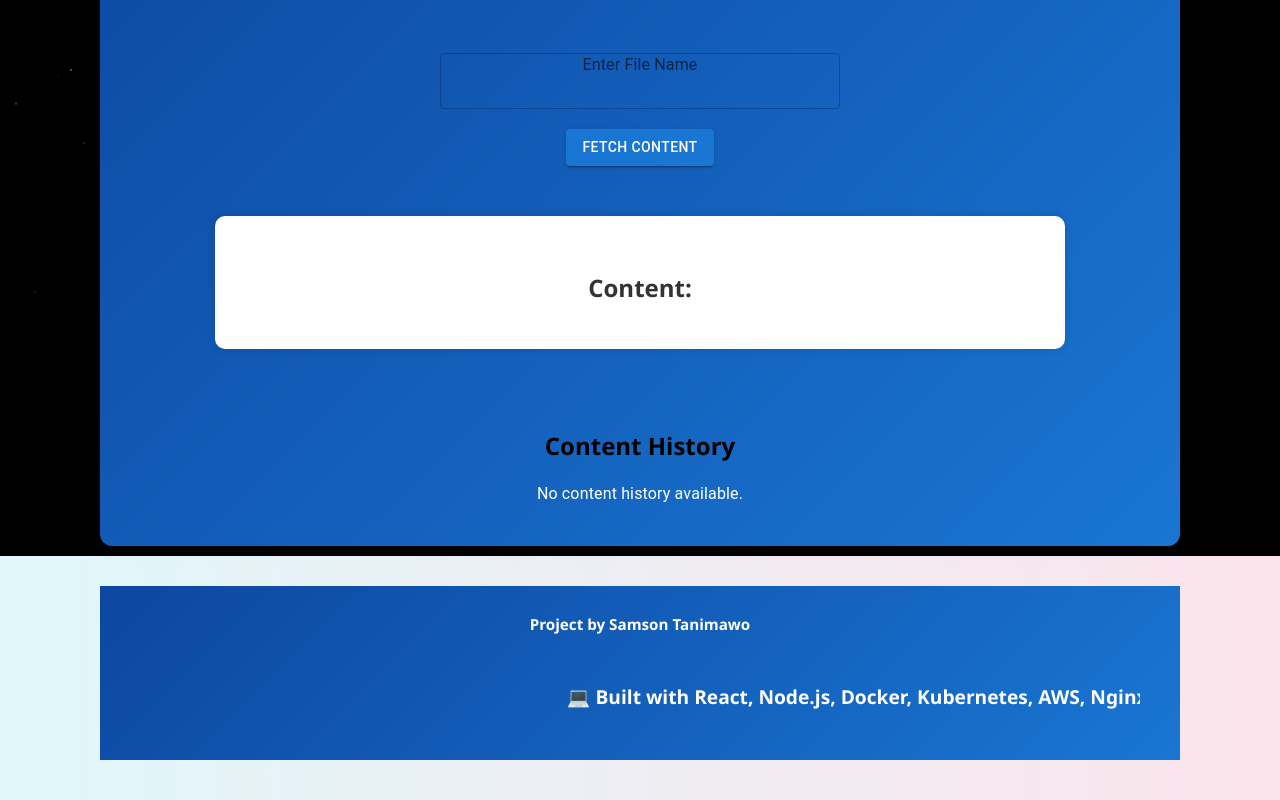
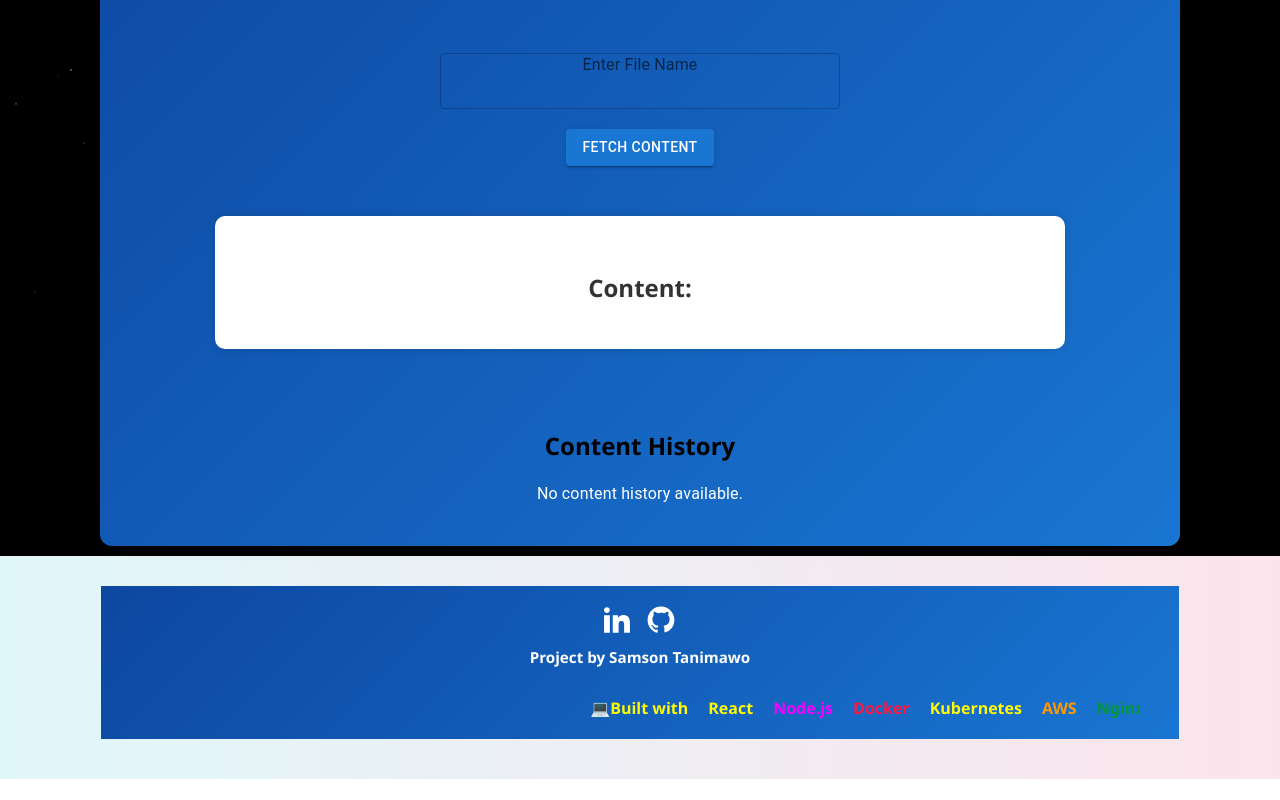
Before and after one commit to Samsontanimawo/NovaCDN-Distributed-Content-Delivery-System, a React (Create React App) app in the folder novacdn-frontend/: page / in a window 1280 px wide. Shown: the part 244-1044 px from the top of the page. After the commit the page ends 1023 px from the top, so only its background shows below. Built offline with nearby package versions, Linux system fonts and the light colour scheme.

Commit message:
Added LinkedIn and GitHub profile links.

```diff
--- a/novacdn-frontend/src/App.css
+++ b/novacdn-frontend/src/App.css
@@ -205,13 +205,50 @@ iframe {
   margin-top: 8px;
 }
 
-.scrolling-tech {
+.scroll-container {
+  width: 100%;
+  overflow: hidden;
+  white-space: nowrap;
+  margin-top: 8px;
+}
+
+.scrolling-tech-wrapper {
   display: inline-block;
   padding-left: 100%;
+  animation: scroll-left-right 20s linear infinite;
   font-weight: bold;
-  color: white;
-  animation: scroll-left-right 20s linear infinite;
 }
+
+.tech-item {
+  display: inline-block;
+  margin: 0 10px;
+  font-size: 1rem;
+}
+
+/* Different colors for each tech */
+.react { color: #fffb00; }
+.node { color: #f700ff; }
+.docker { color: #ff1744; }
+.kubernetes { color: #fffb00; }
+.aws { color: #ff9900; }
+.nginx { color: #009639; }
+.redis { color: #dc382d; }
+.git { color: #fffb00; }
+.prometheus { color: #e6522c; }
+.grafana { color: #fffb00; }
+.splunk { color: #00b140; }
+.heart { color: #ff1744; }
+.Laptop  { color: #ffffff; }
+
+@keyframes scroll-left-right {
+  0% {
+    transform: translateX(0%);
+  }
+  100% {
+    transform: translateX(-100%);
+  }
+}
+
 
 @keyframes scroll-left-right {
   0% {
@@ -235,3 +272,30 @@ iframe {
   display: inline-block;
   animation: bounceRocket 1.5s ease-in-out infinite;
 }
+
+
+.social-links {
+  display: flex;
+  justify-content: center;
+  gap: 15px;
+  margin-bottom: 8px;
+}
+
+.social-icon {
+  width: 28px;
+  height: 28px;
+  fill: #ffffff;
+  transition: fill 0.3s ease;
+}
+
+.social-icon:hover {
+  fill: #f7e122;
+}
+
+.linkedin-icon:hover {
+  fill: #00ff0d;
+}
+
+.github-icon:hover {
+  fill: #ffee00;
+}
--- a/novacdn-frontend/src/App.js
+++ b/novacdn-frontend/src/App.js
@@ -16,7 +16,7 @@ function App() {
   const [contentHistory, setContentHistory] = useState([]);
   const [cache, setCache] = useState({});
   const [stars, setStars] = useState([]);
-  const [hasFetched, setHasFetched] = useState(false); // Placeholder toggle
+  const [hasFetched, setHasFetched] = useState(false);
 
   const s3BaseUrl = "https://novacdn-files.s3.amazonaws.com";
 
@@ -42,16 +42,11 @@ function App() {
 
   const getS3Path = (type) => {
     switch (type) {
-      case "video":
-        return "videos";
-      case "image":
-        return "images";
-      case "audio":
-        return "audios";
-      case "document":
-        return "documents";
-      default:
-        return "";
+      case "video": return "videos";
+      case "image": return "images";
+      case "audio": return "audios";
+      case "document": return "documents";
+      default: return "";
     }
   };
 
@@ -61,7 +56,6 @@ function App() {
       : "This content was retrieved from the origin server.";
 
     let renderComponent;
-
     switch (fileType) {
       case "video":
         renderComponent = (
@@ -75,7 +69,6 @@ function App() {
           </>
         );
         break;
-
       case "audio":
         renderComponent = (
           <>
@@ -88,7 +81,6 @@ function App() {
           </>
         );
         break;
-
       case "image":
         renderComponent = (
           <>
@@ -98,7 +90,6 @@ function App() {
           </>
         );
         break;
-
       case "document":
         renderComponent = (
           <>
@@ -110,7 +101,6 @@ function App() {
           </>
         );
         break;
-
       default:
         renderComponent = "Unsupported file type.";
     }
@@ -119,14 +109,12 @@ function App() {
     setCache((prev) => ({ ...prev, [contentId]: true }));
     setContentHistory((prev) => [
       ...prev,
-      {
-        id: contentId,
-        content: renderComponent,
-        timestamp: new Date().toLocaleString(),
-      },
+      { id: contentId, content: renderComponent, timestamp: new Date().toLocaleString() },
     ]);
     setLoading(false);
   };
+
+  // Replace with old function if it doesn't work.
 
   const fetchContent = async () => {
     setHasFetched(true);
@@ -151,9 +139,12 @@ function App() {
     }
   };
 
+
+  // End of above function
+
+
   return (
     <div className="App">
-      {/* Animated Star Background */}
       <div className="starfield">
         {stars.map((star) => (
           <div
@@ -175,17 +166,9 @@ function App() {
           <span className="bounce-rocket">🚀</span>
           CDN
         </h1>
-        <p>Enter a file name (e.g., flow.mp3, CDN Explained.mp4, Resume.pdf, cdn.png...)</p>
+        <p>Enter a file name (e.g., CDN Explained.mp4, Resume.pdf, cdn.png...)</p>
 
-        <div
-          className="content-request"
-          style={{
-            display: "flex",
-            flexDirection: "column",
-            alignItems: "center",
-            marginTop: "40px",
-          }}
-        >
+        <div className="content-request" style={{ marginTop: "40px" }}>
           <TextField
             label={!hasFetched ? "Enter File Name" : ""}
             placeholder={!hasFetched ? "Enter file name" : ""}
@@ -194,20 +177,12 @@ function App() {
             onChange={(e) => setContentId(e.target.value)}
             fullWidth
             style={{ maxWidth: "400px" }}
-            InputProps={{
-              style: {
-                textAlign: "center",
-              },
-            }}
+            InputProps={{ style: { textAlign: "center" } }}
             InputLabelProps={{
-              style: {
-                left: "50%",
-                transform: "translateX(-50%)",
-              },
+              style: { left: "50%", transform: "translateX(-50%)" },
               shrink: false,
             }}
           />
-
           <Button
             variant="contained"
             onClick={fetchContent}
@@ -224,42 +199,76 @@ function App() {
         </div>
 
         <div className="content-history">
-          <h2 style={{ color: "#000000", fontWeight: "bold" }}>Content History</h2>
-
+          <h2 style={{ color: "#000", fontWeight: "bold" }}>Content History</h2>
           {contentHistory.length > 0 ? (
             contentHistory.map((item, index) => (
               <Card key={index} sx={{ marginBottom: "15px" }}>
                 <CardContent>
                   <Typography variant="h6">File: {item.id}</Typography>
                   <div>{item.content}</div>
-                  <Typography
-                    variant="caption"
-                    sx={{ display: "block", marginTop: "10px" }}
-                  >
+                  <Typography variant="caption" sx={{ display: "block", marginTop: "10px" }}>
                     {item.timestamp}
                   </Typography>
                 </CardContent>
               </Card>
             ))
           ) : (
-            <Typography style={{ color: "#fff" }}>
-              No content history available.
-            </Typography>
+            <Typography style={{ color: "#fff" }}>No content history available.</Typography>
           )}
         </div>
       </header>
 
       <footer className="App-footer">
   <div className="footer-container">
+
+    {/* Social Media Icons */}
+    <div className="social-links">
+      <a
+        href="https://www.linkedin.com/in/tanimawo/"
+        target="_blank"
+        rel="noopener noreferrer"
+        aria-label="LinkedIn"
+      >
+        <svg className="social-icon linkedin-icon" xmlns="http://www.w3.org/2000/svg" viewBox="0 0 24 24">
+          <path d="M4.98 3.5C4.98 4.88 3.88 6 2.5 6S0 4.88 0 3.5 1.12 1 2.5 1s2.48 1.12 2.48 2.5zM0 8h5v15H0V8zm7.5 0h4.5v2.2h.1c.63-1.2 2.17-2.45 4.47-2.45 4.78 0 5.67 3.14 5.67 7.22V23h-5v-6.6c0-1.57-.03-3.6-2.2-3.6-2.2 0-2.53 1.72-2.53 3.5V23h-5V8z" />
+        </svg>
+      </a>
+      <a
+        href="https://github.com/Samsontanimawo"
+        target="_blank"
+        rel="noopener noreferrer"
+        aria-label="GitHub"
+      >
+        <svg className="social-icon github-icon" xmlns="http://www.w3.org/2000/svg" viewBox="0 0 24 24">
+          <path d="M12 .5C5.73.5.5 5.73.5 12c0 5.08 3.29 9.38 7.86 10.91.58.11.79-.25.79-.56v-2.17c-3.2.7-3.87-1.54-3.87-1.54-.52-1.33-1.27-1.68-1.27-1.68-1.04-.71.08-.7.08-.7 1.15.08 1.76 1.18 1.76 1.18 1.02 1.75 2.68 1.24 3.33.95.1-.74.4-1.24.73-1.52-2.56-.29-5.26-1.28-5.26-5.72 0-1.26.45-2.29 1.18-3.1-.12-.29-.51-1.45.11-3.02 0 0 .97-.31 3.18 1.18a11.1 11.1 0 0 1 2.9-.39c.98 0 1.96.13 2.9.39 2.2-1.49 3.18-1.18 3.18-1.18.62 1.57.23 2.73.11 3.02.73.81 1.18 1.84 1.18 3.1 0 4.45-2.7 5.43-5.27 5.72.41.35.78 1.03.78 2.08v3.09c0 .31.21.67.79.56A10.5 10.5 0 0 0 23.5 12C23.5 5.73 18.27.5 12 .5z" />
+        </svg>
+      </a>
+    </div>
+
+    {/* Author Name */}
     <p className="footer-author">Project by Samson Tanimawo</p>
+
+    {/* Scrolling Tech Stack */}
     <div className="scroll-container">
-            <p className="scrolling-tech">
-              💻 Built with React, Node.js, Docker, Kubernetes, AWS, Nginx, Redis, Git,
-              Prometheus, Grafana, Splunk, and ❤️
-            </p>
+      <div className="scrolling-tech-wrapper">
+        <span className="tech-item react">💻Built with</span>
+        <span className="tech-item react">React</span>
+        <span className="tech-item node">Node.js</span>
+        <span className="tech-item docker">Docker</span>
+        <span className="tech-item kubernetes">Kubernetes</span>
+        <span className="tech-item aws">AWS</span>
+        <span className="tech-item nginx">Nginx</span>
+        <span className="tech-item redis">Redis</span>
+        <span className="tech-item git">Git</span>
+        <span className="tech-item prometheus">Prometheus</span>
+        <span className="tech-item grafana">Grafana</span>
+        <span className="tech-item splunk">Splunk</span>
+        <span className="tech-item heart">❤️</span>
+      </div>
     </div>
   </div>
 </footer>
+
     </div>
   );
 }
```
Lines whose indentation alone changed are shown as unchanged.
